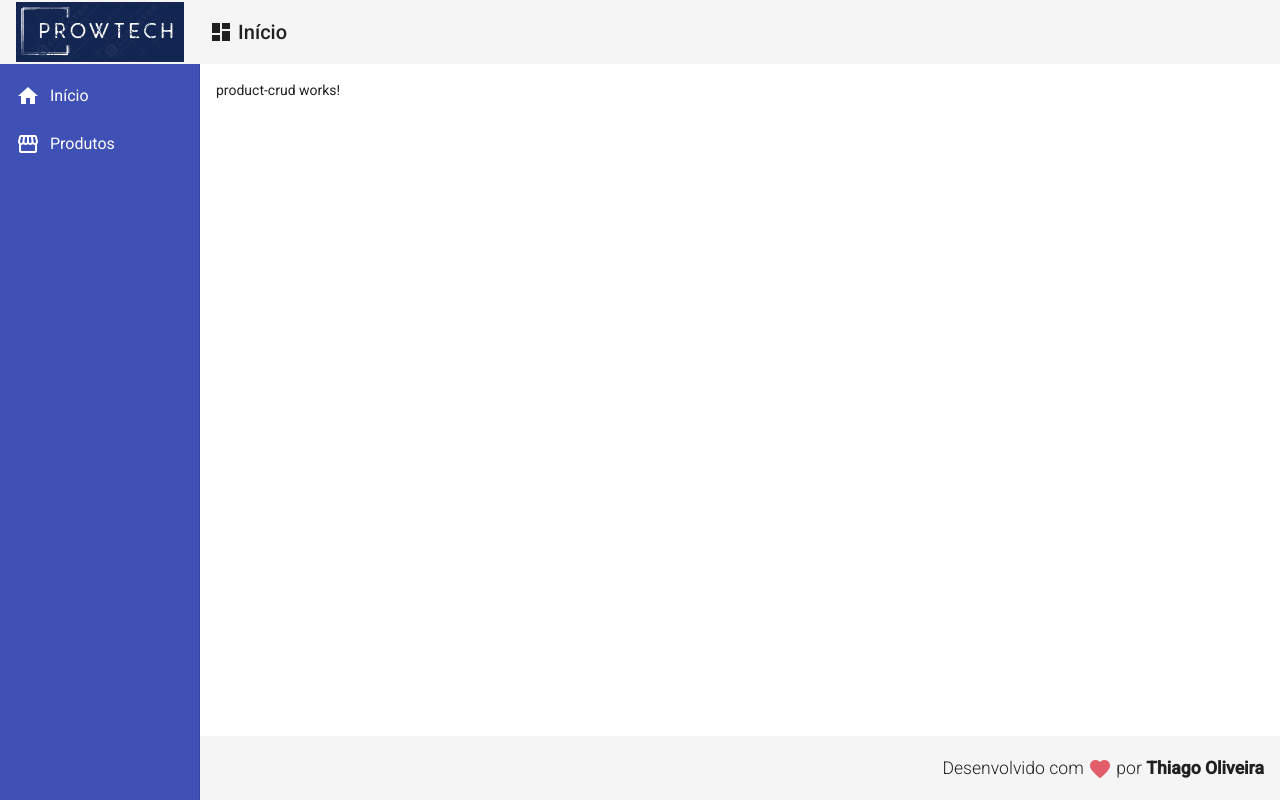
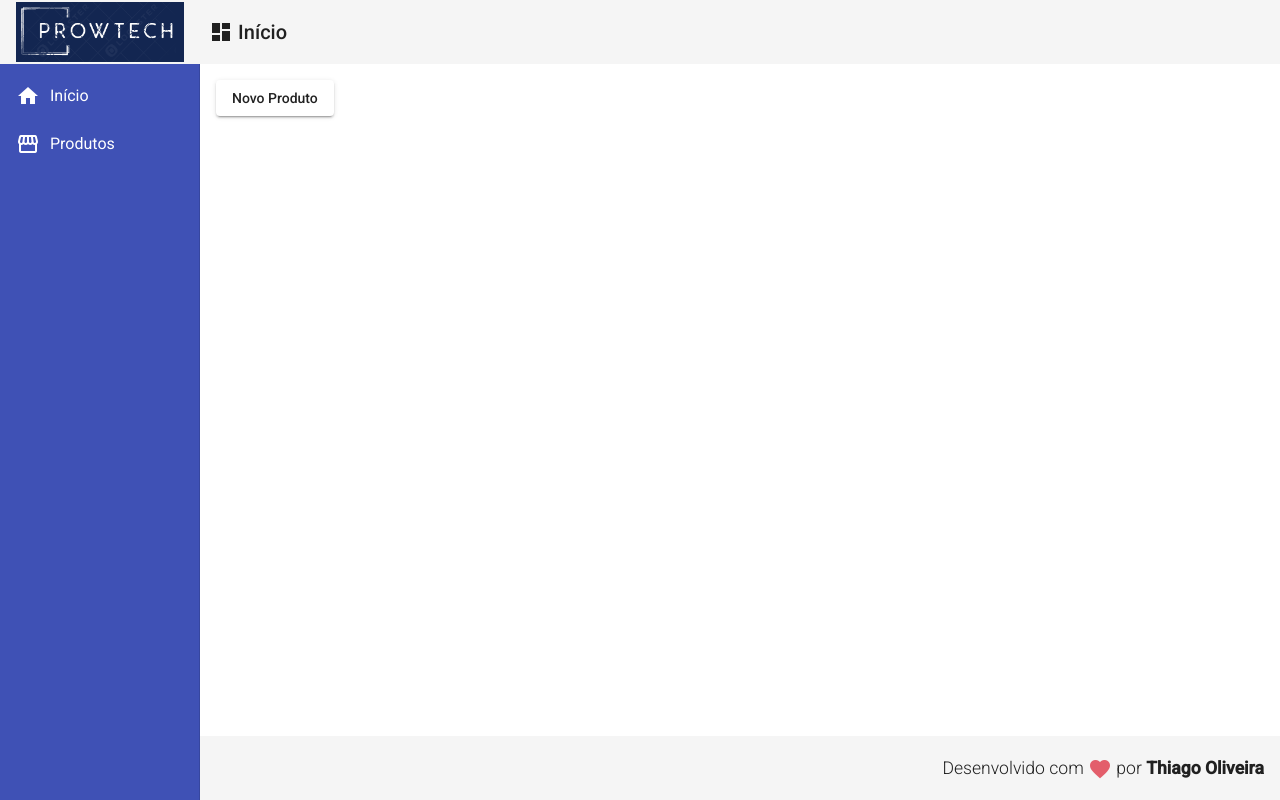
Before and after one commit to thiagoamaraloliveira/angular-101, an Angular app in the folder frontend/: page /products in a window 1280 px wide. Built offline with nearby package versions, Linux system fonts and the light colour scheme.

Commit message:
created product create and bind the button

```diff
--- a/frontend/src/app/app-routing.module.ts
+++ b/frontend/src/app/app-routing.module.ts
@@ -3,6 +3,7 @@
 
 import { HomeComponent } from './views/home/home.component';
 import { ProductCrudComponent } from './views/product-crud/product-crud.component';
+import { ProductCreateComponent } from './components/product/product-create/product-create.component';
 
 const routes: Routes = [
   {
@@ -12,6 +13,9 @@
   {
     path: "products",
     component: ProductCrudComponent
+  },{
+    path: "products/create",
+    component : ProductCreateComponent
   }
 ];
 
--- /dev/null
+++ b/frontend/src/app/components/product/product-create/product-create.component.html
@@ -0,0 +1 @@
+<p>product-create works!</p>
--- /dev/null
+++ b/frontend/src/app/components/product/product-create/product-create.component.ts
@@ -0,0 +1,15 @@
+import { Component, OnInit } from '@angular/core';
+
+@Component({
+  selector: 'app-product-create',
+  templateUrl: './product-create.component.html',
+  styleUrls: ['./product-create.component.css']
+})
+export class ProductCreateComponent implements OnInit {
+
+  constructor() { }
+
+  ngOnInit(): void {
+  }
+
+}
--- a/frontend/src/app/views/product-crud/product-crud.component.html
+++ b/frontend/src/app/views/product-crud/product-crud.component.html
@@ -1 +1,3 @@
-<p>product-crud works!</p>
+<button mat-raised-button (click)="navigateToProductCreate()">
+    Novo Produto
+</button>
--- a/frontend/src/app/views/product-crud/product-crud.component.ts
+++ b/frontend/src/app/views/product-crud/product-crud.component.ts
@@ -1,4 +1,5 @@
 import { Component, OnInit } from '@angular/core';
+import {Router} from '@angular/router'
 
 @Component({
   selector: 'app-product-crud',
@@ -7,9 +8,13 @@
 })
 export class ProductCrudComponent implements OnInit {
 
-  constructor() { }
+  constructor(private router: Router) { }
 
   ngOnInit(): void {
   }
 
+  navigateToProductCreate() :void {
+    this.router.navigate(['/products/create'])
+  }
+
 }
```
Also changed, not shown: frontend/src/app/app.module.ts (+6 -2 lines), frontend/src/app/components/product/product-create/product-create.component.css (added).
